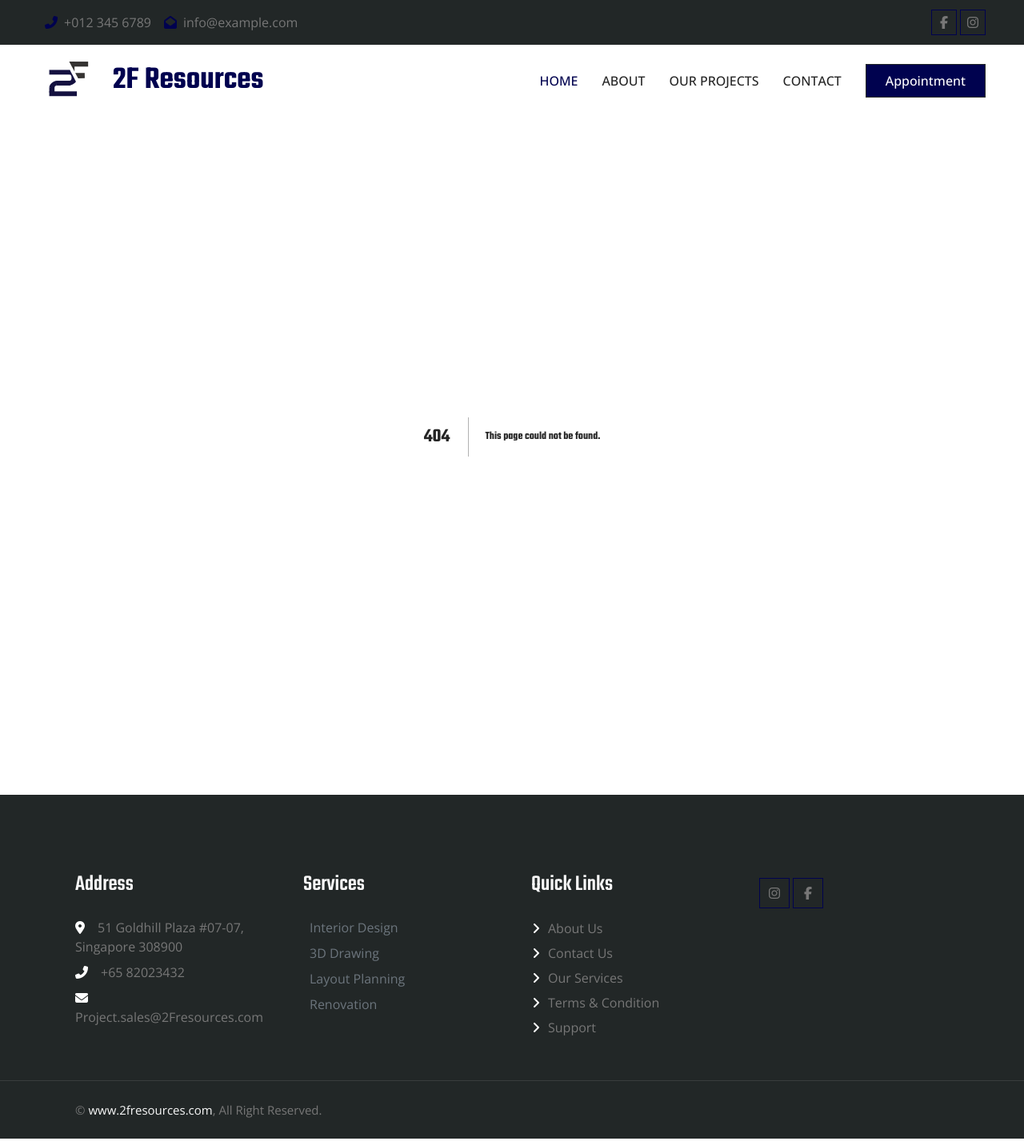
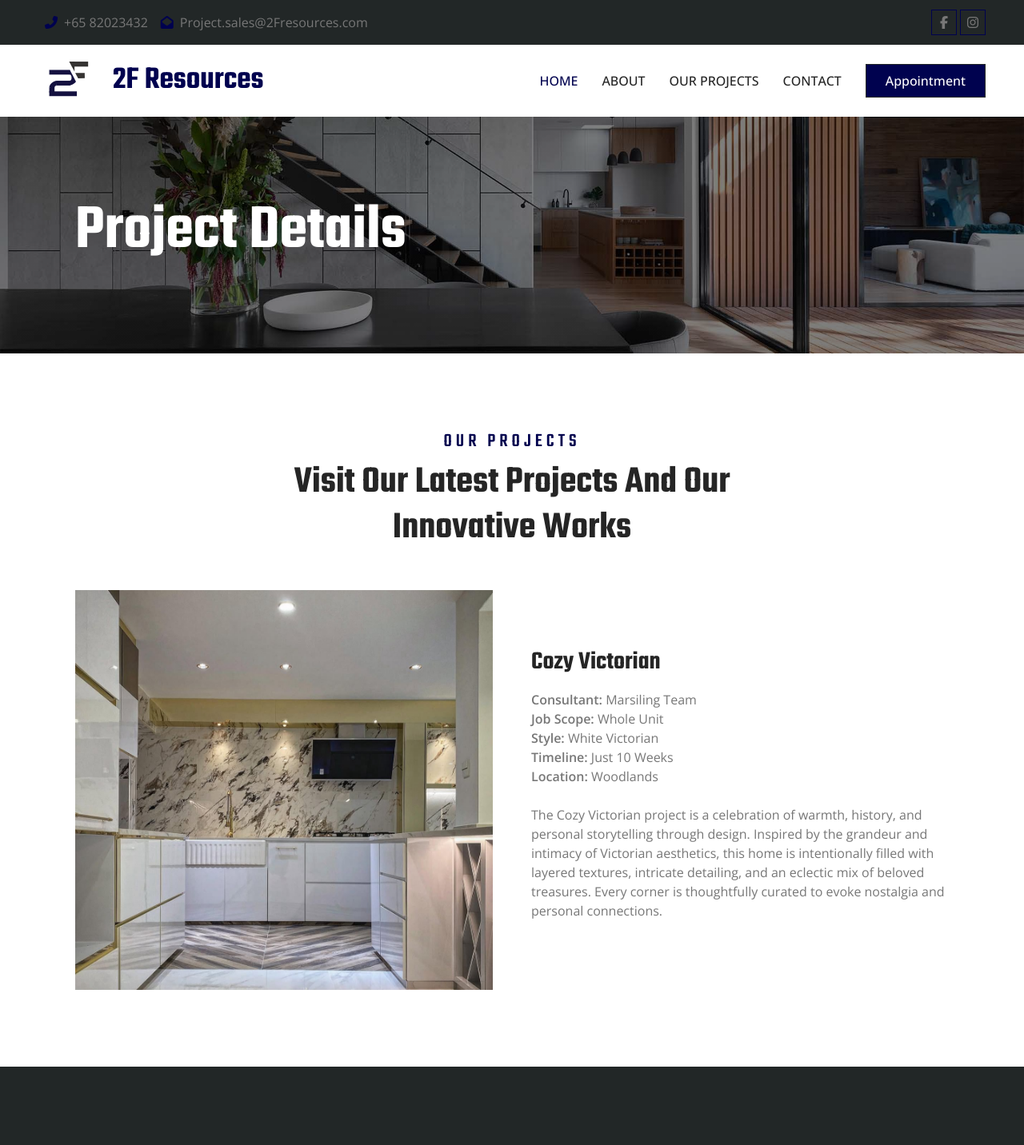
Before and after one commit to mdYaqin/2F-Resources, a Next.js app in the folder new_app/: page /projects/1 in a window 1280 px wide. Before the commit this address had no page. Shown: the top 1432 px of the page at 80% size. Built offline with nearby package versions, Linux system fonts and the light colour scheme.

Commit message:
Uploaded project, team member photo, created themes

```diff
--- /dev/null
+++ b/new_app/src/app/projects/[id]/page.tsx
@@ -0,0 +1,84 @@
+'use client'
+import Image from "next/image";
+import { useEffect } from "react";
+import AOS from "aos";
+import "aos/dist/aos.css";
+import PageHeader from "@/components/PageHeader"; // Adjust path as needed
+
+export default function ProjectDetails() {
+  useEffect(() => {
+    AOS.init({ duration: 1000, once: true });
+  }, []);
+
+  return (
+    <>
+      <PageHeader title="Project Details" />
+      <div className="container-xxl project py-5">
+        <div className="container">
+          <div
+            className="text-center mx-auto mb-5"
+            data-aos="fade-up"
+            data-aos-delay="100"
+            style={{ maxWidth: "600px" }}
+          >
+            <h4 className="section-title">Our Projects</h4>
+            <h1 className="display-5 mb-4">
+              Visit Our Latest Projects And Our Innovative Works
+            </h1>
+          </div>
+
+          <div className="row g-5 align-items-center" data-aos="fade-up" data-aos-delay="300">
+            {/* Image */}
+            <div className="col-lg-6">
+              <div style={{ position: "relative", width: "100%", height: "500px" }}>
+                <Image
+                  src="/img/project-1.jpeg" // Change to your actual image path
+                  alt="Project"
+                  fill
+                  style={{ objectFit: "cover" }}
+                />
+              </div>
+            </div>
+
+            {/* Text Content */}
+            <div className="col-lg-6">
+        <h2 className="mb-3">Cozy Victorian</h2>
+
+        <ul className="list-unstyled mb-4">
+          <li><strong>Consultant:</strong> Marsiling Team</li>
+          <li><strong>Job Scope:</strong> Whole Unit</li>
+          <li><strong>Style:</strong> White Victorian</li>
+          <li><strong>Timeline:</strong> Just 10 Weeks</li>
+          <li><strong>Location:</strong> Woodlands</li>
+        </ul>
+
+        <p>
+          The Cozy Victorian project is a celebration of warmth, history, and personal
+          storytelling through design. Inspired by the grandeur and intimacy of Victorian
+          aesthetics, this home is intentionally filled with layered textures, intricate
+          detailing, and an eclectic mix of beloved treasures. Every corner is thoughtfully
+          curated to evoke nostalgia and personal connections.
+        </p>
+      </div>
+            {/* <div className="col-lg-6">
+              <h1 className="mb-3">25 Years Of Experience In Architecture Industry</h1>
+              <p className="mb-4">
+                Tempor erat elitr rebum at clita. Diam dolor diam ipsum sit.
+                Aliqu diam amet diam et eos...
+              </p>
+              <p>
+                <i className="fa fa-check text-primary me-3"></i>Design Approach
+              </p>
+              <p>
+                <i className="fa fa-check text-primary me-3"></i>Innovative Solutions
+              </p>
+              <p>
+                <i className="fa fa-check text-primary me-3"></i>Project Management
+              </p>
+            </div> */}
+          </div>
+        </div>
+      </div>
+    </>
+  );
+}
--- a/new_app/src/components/Navbar.tsx
+++ b/new_app/src/components/Navbar.tsx
@@ -47,7 +47,7 @@ export default function Navbar() {
           <Link href="/about" className="nav-item nav-link">
             About
           </Link>
-          <Link href="/project" className="nav-item nav-link">
+          <Link href="/projects" className="nav-item nav-link">
             Our Projects
           </Link>
 
--- a/new_app/src/components/ProjectsSection.tsx
+++ b/new_app/src/components/ProjectsSection.tsx
@@ -85,7 +85,7 @@ export default function ProjectsSection() {
                         <i className="fa fa-check text-primary me-3"></i>Project
                         Management
                       </p>
-                      <Link href="#" className="btn btn-primary py-3 px-5 mt-3">
+                      <Link href="/projects/5243" className="btn btn-primary py-3 px-5 mt-3">
                         Read More
                       </Link>
                     </div>
--- a/new_app/src/components/Topbar.tsx
+++ b/new_app/src/components/Topbar.tsx
@@ -18,13 +18,14 @@ export default function Topbar() {
       <div className="row gx-0 d-none d-lg-flex">
         <div className="col-lg-7 px-5 text-start">
           <div className="h-100 d-inline-flex align-items-center py-3 me-3">
-            <a className="text-body px-2" href="tel:+0123456789">
+            <a className="text-body px-2" href="tel:+65 82023432">
               <i className="fa fa-phone-alt text-primary me-2" />
-              +012 345 6789
+              +65 82023432
             </a>
-            <a className="text-body px-2" href="mailto:info@example.com">
+            <a className="text-body px-2" href="mailto:Project.sales@2Fresources.com">
               <i className="fa fa-envelope-open text-primary me-2" />
-              info@example.com
+              Project.sales@2Fresources.com
+
             </a>
           </div>
         </div>
```
Also changed, not shown: new_app/src/app/project/page.tsx (deleted, +0 -19 lines), new_app/src/app/projects/page.tsx (added, +19 -0 lines), new_app/src/app/theme/page.tsx (added, +26 -0 lines), 1 other file (tests, documents, lock files or other folders).
